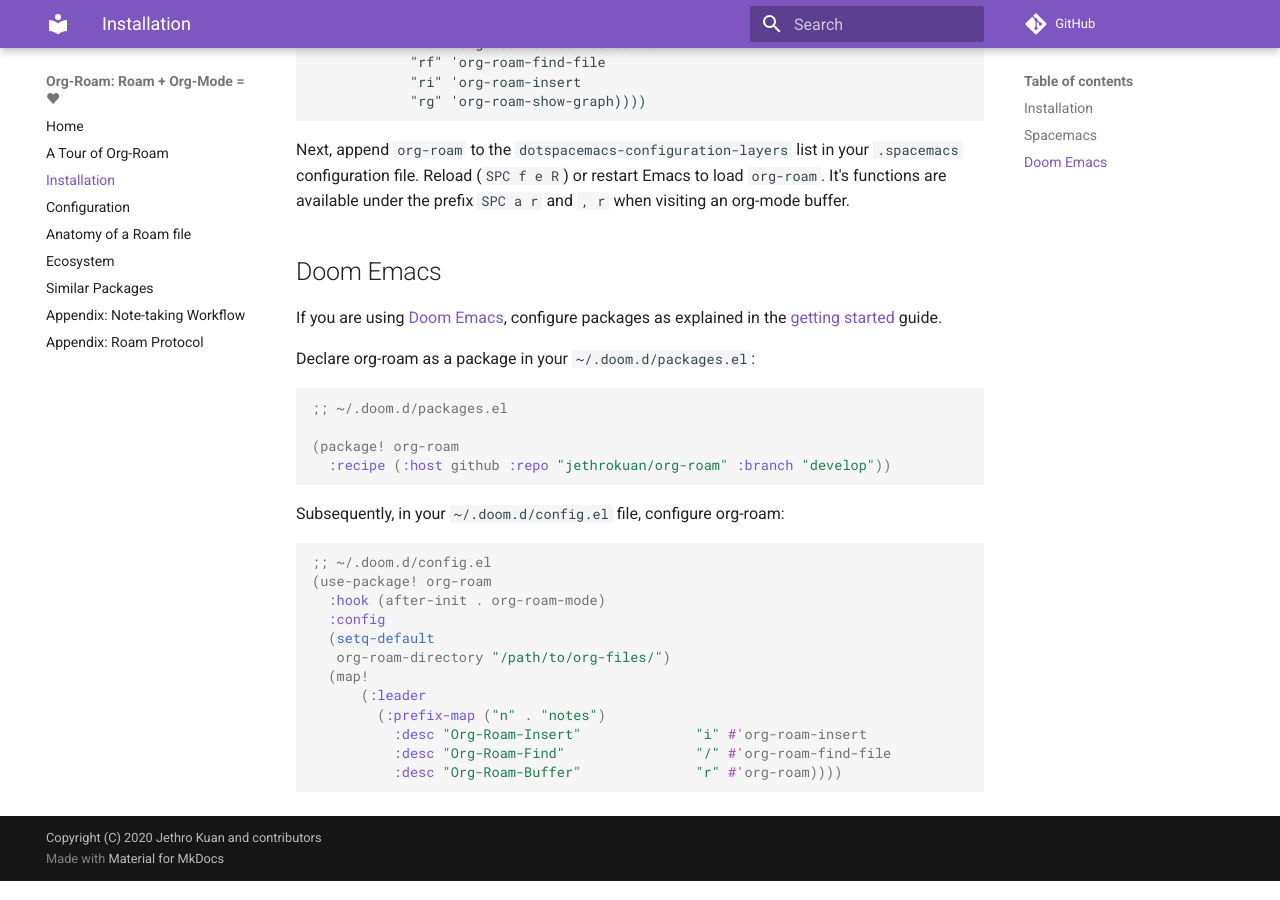
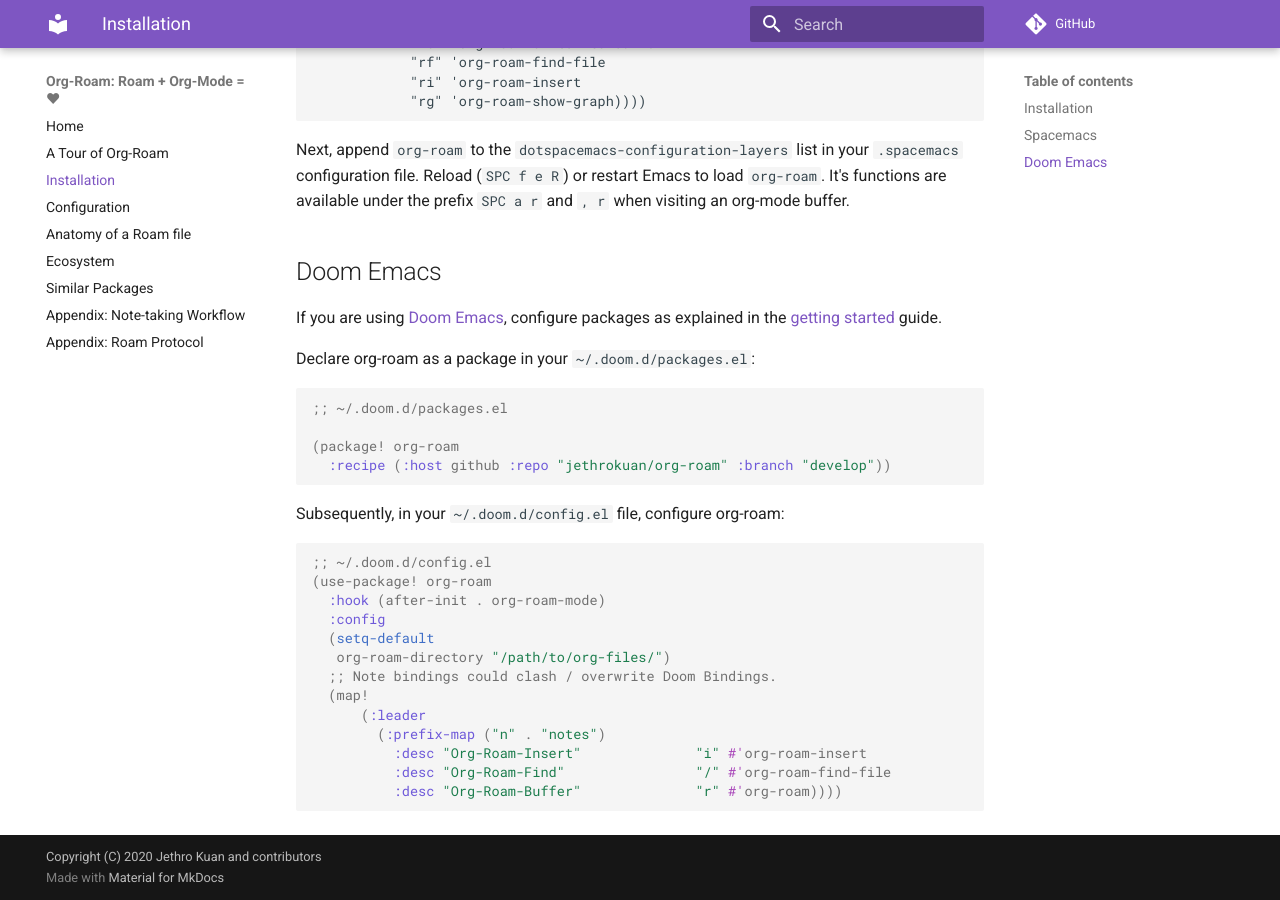
Before and after one commit to org-roam/org-roam, an MkDocs documentation site: the page built from doc/installation.md, in a window 1280 px wide and 900 px high, scrolled down 1685 px. Built offline with MkDocs 1.6.1 and Material for MkDocs 9.7.7, drawn with Linux system fonts in a browser that asks for light colours; comment, search, counter and statistics services are not loaded.

Commit message:
Add comment about possible clashing bindings.

```diff
--- a/doc/installation.md
+++ b/doc/installation.md
@@ -111,6 +111,7 @@
   :config
   (setq-default
    org-roam-directory "/path/to/org-files/")
+  ;; Note bindings could clash / overwrite Doom Bindings.
   (map!
       (:leader
         (:prefix-map ("n" . "notes")
```
